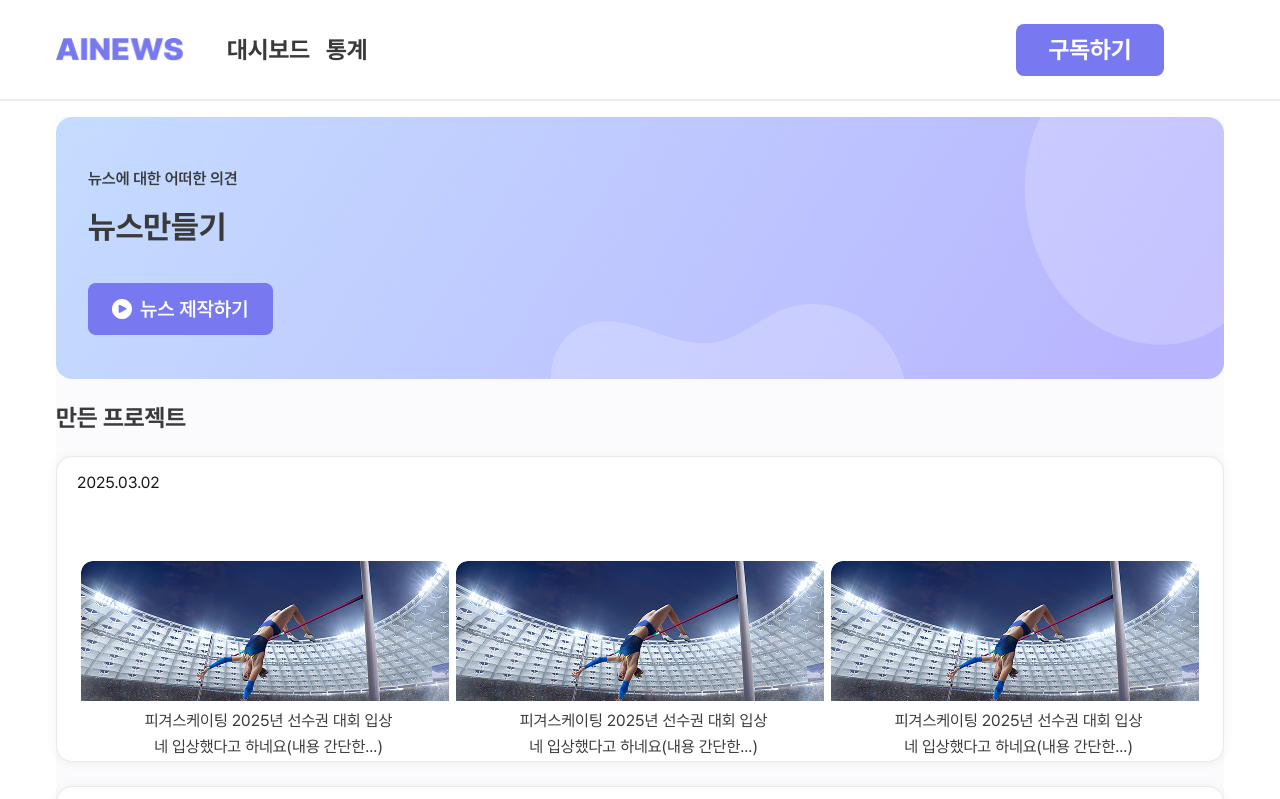
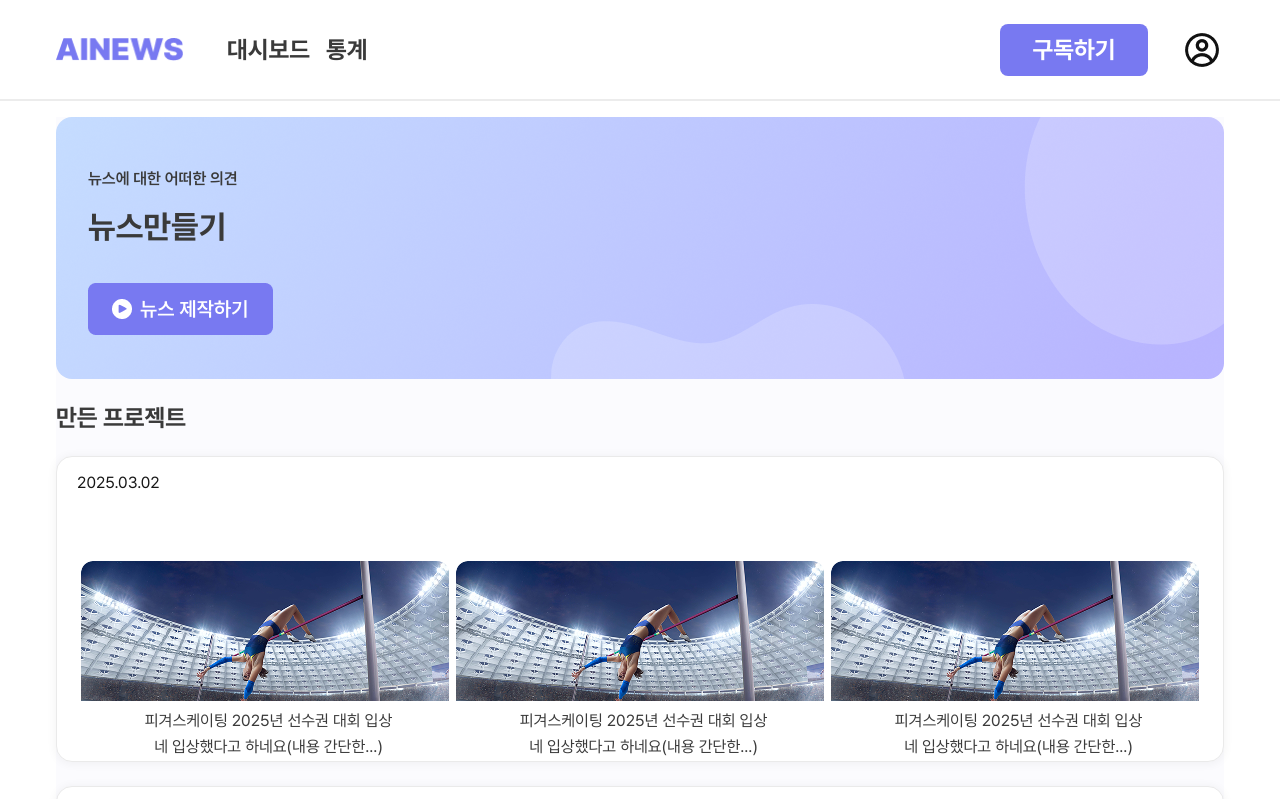
Before and after one commit to FC-DEV2-FinalProject/unicat-ui, a Next.js app: page / in a window 1280 px wide. Shown: the top 799 px of the page. Built offline with nearby package versions, Linux system fonts and the light colour scheme.

Commit message:
ui/ux: 아바타 이미지 추가 및 헤더에 추가 (#21)

```diff
--- a/src/components/layout/Header.tsx
+++ b/src/components/layout/Header.tsx
@@ -1,3 +1,5 @@
+"use client"; // ✅ 클라이언트 컴포넌트 지정
+
 import {
     NavigationMenu,
     NavigationMenuItem,
@@ -7,7 +9,6 @@ import {
 import React, { JSX } from "react";
 import Image from "next/image";
 
-// Define navigation items for better maintainability
 const navigationItems = [
     { id: "dashboard", label: "대시보드", active: true },
     { id: "statistics", label: "통계", active: false },
@@ -20,7 +21,13 @@ const Header = (): JSX.Element => {
                 <div className="container flex items-center justify-between h-full max-w-[1200px] mx-auto px-4">
                     <div className="flex items-center gap-11">
                         {/* Logo */}
-                        <Image className="h-[23.22px] text-purple-1" alt="AINEWS" src="/images/logo.png" width={127} height={24} />
+                        <Image
+                            alt="AINEWS"
+                            src="/images/logo.png"
+                            width={127}
+                            height={24}
+                            priority
+                        />
 
                         {/* Navigation */}
                         <NavigationMenu>
@@ -29,7 +36,7 @@ const Header = (): JSX.Element => {
                                     <NavigationMenuItem key={item.id} className="relative">
                                         <NavigationMenuLink
                                             href={`#${item.id}`}
-                                            className="text-gray-5 font-bold text-[24px] font-bold"
+                                            className="text-gray-5 font-bold text-[24px]"
                                         >
                                             {item.label}
                                         </NavigationMenuLink>
@@ -39,7 +46,7 @@ const Header = (): JSX.Element => {
                         </NavigationMenu>
                     </div>
 
-                    <div className="flex items-center gap-4">
+                    <div className="flex items-center gap-8">
                         {/* Subscribe Button */}
                         <div
                             id="버튼 영역 추후 변경"
@@ -50,7 +57,13 @@ const Header = (): JSX.Element => {
 
                         {/* User Avatar */}
                         <div className="p-1">
-                            <div id="Avatar layer" className="w-9 h-9"></div>
+                            <Image
+                                alt="avatar"
+                                src="/images/avatar.png"
+                                width={36}
+                                height={36}
+                                className="w-[36px] h-[36px] rounded-full object-cover"
+                            />
                         </div>
                     </div>
                 </div>
```
Also changed, not shown: public/images/avatar.png (added).
